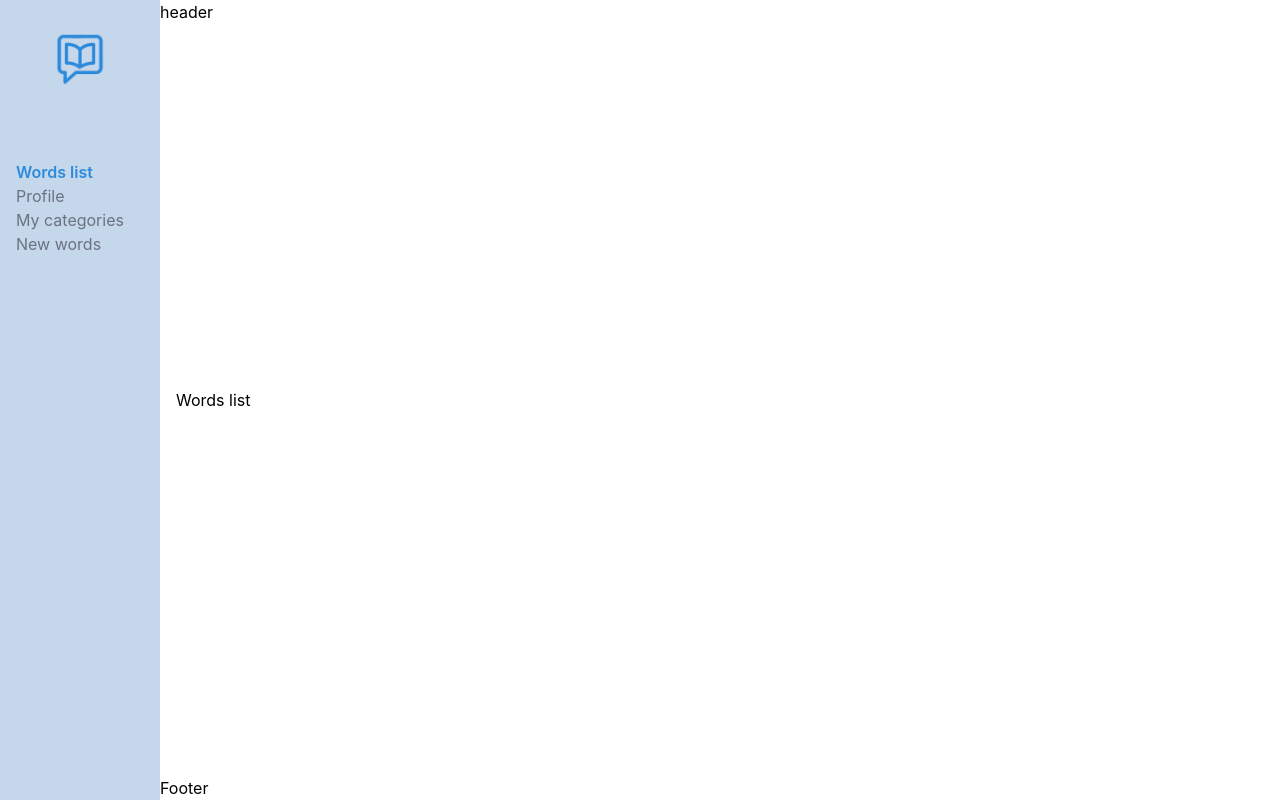
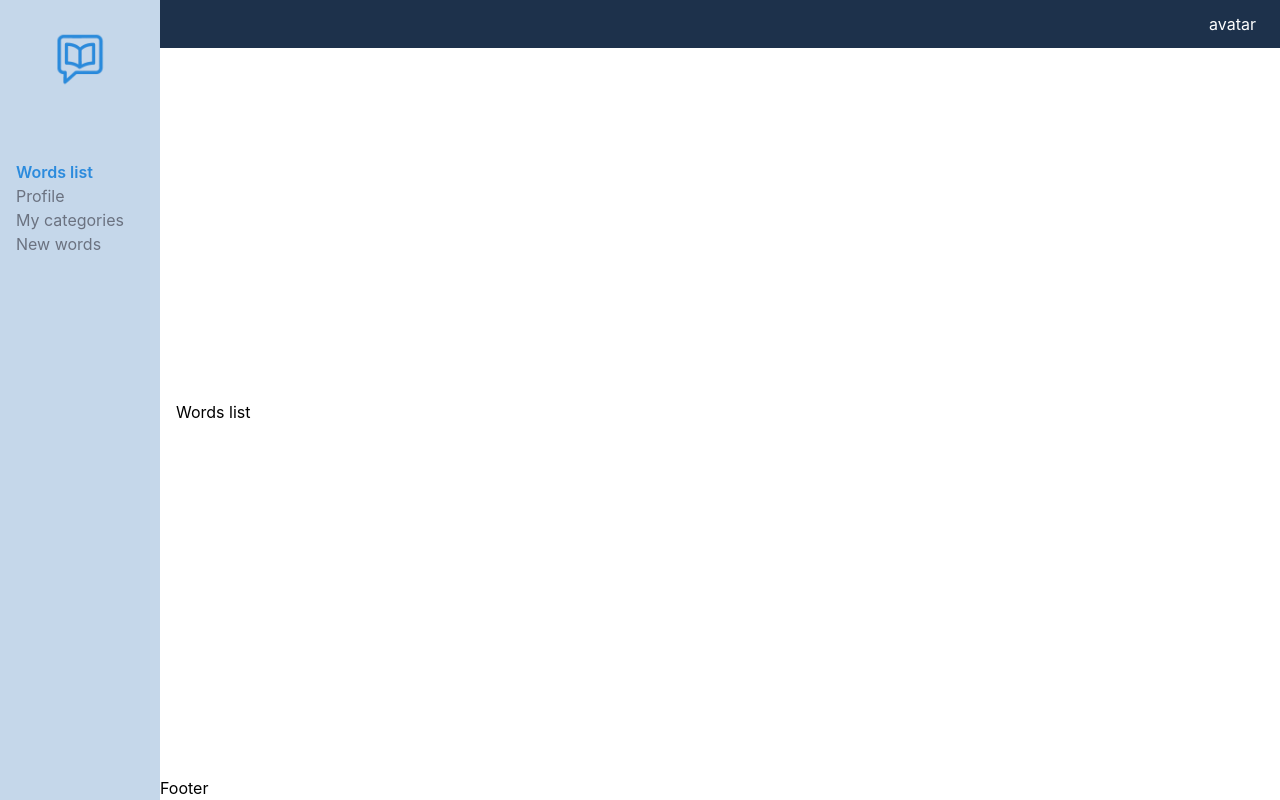
Before and after one commit to Sebastian-Cifuentes/vocabulary, a React (Create React App) app: page / in a window 1280 px wide. Built offline with nearby package versions, Linux system fonts and the light colour scheme.

Commit message:
feat: add main header

```diff
--- /dev/null
+++ b/src/assets/components/Header.css
@@ -0,0 +1,4 @@
+.header {
+    background-color: var(--third);
+    color: white;
+}
--- /dev/null
+++ b/src/components/Avatar.tsx
@@ -0,0 +1,11 @@
+import './../assets/components/Header.css';
+
+export const Avatar = () => {
+
+    return (
+        <>
+            avatar
+        </>
+    );
+
+}
--- a/src/components/Header.tsx
+++ b/src/components/Header.tsx
@@ -1,7 +1,14 @@
+import './../assets/components/Header.css';
+import { Avatar } from './Avatar';
+
 export const Header = () => {
 
     return (
-        <p>header</p>
+        <>
+            <div className="header flex items-center w-100 h-12 px-6 justify-end">
+                <Avatar />
+            </div>
+        </>
     );
 
 }
--- a/src/components/index.ts
+++ b/src/components/index.ts
@@ -1,3 +1,4 @@
+export { Avatar } from "./Avatar";
 export { Logo } from "./Logo";
 export { Footer } from "./Footer";
 export { Header } from "./Header";
```
